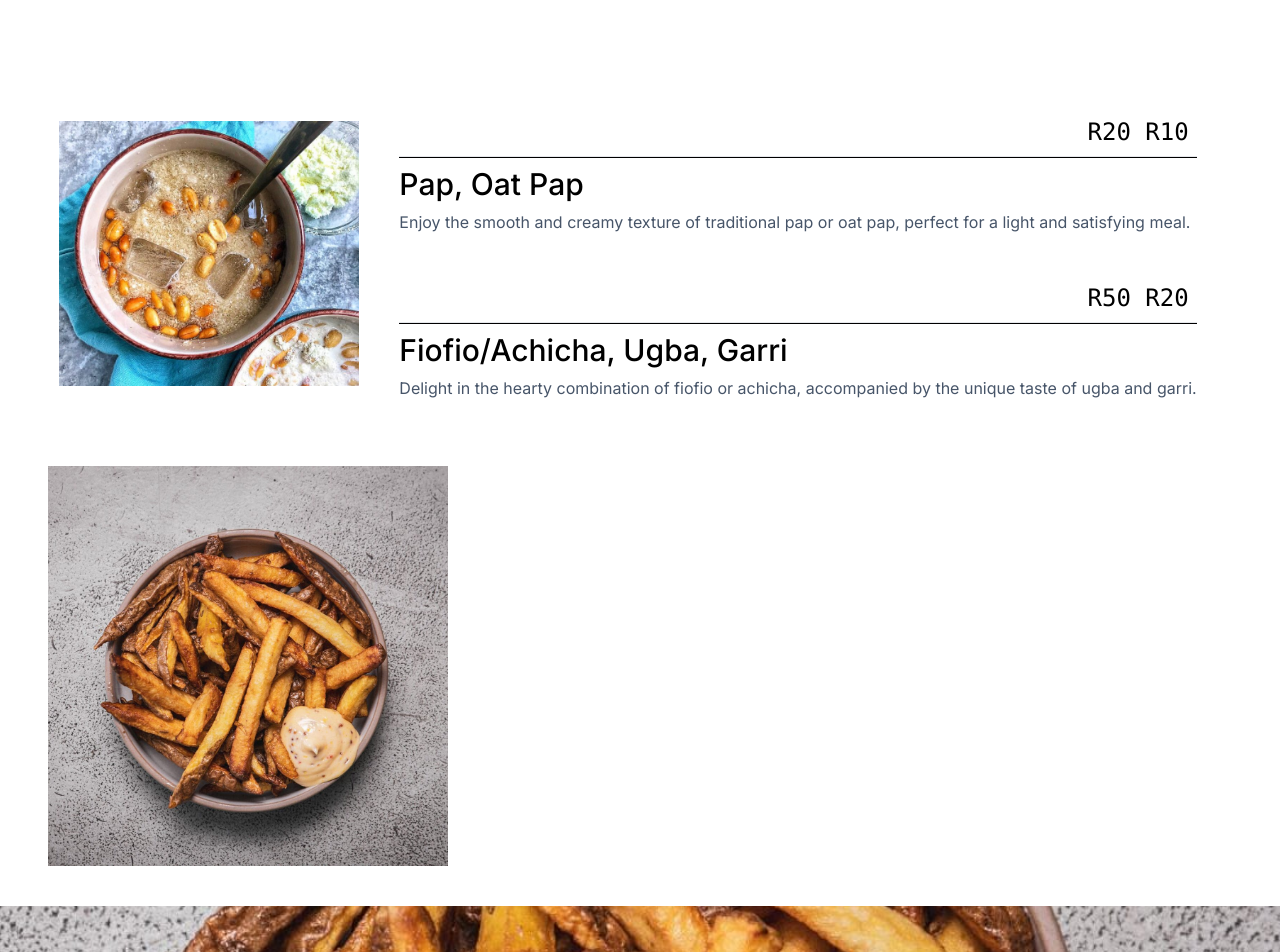
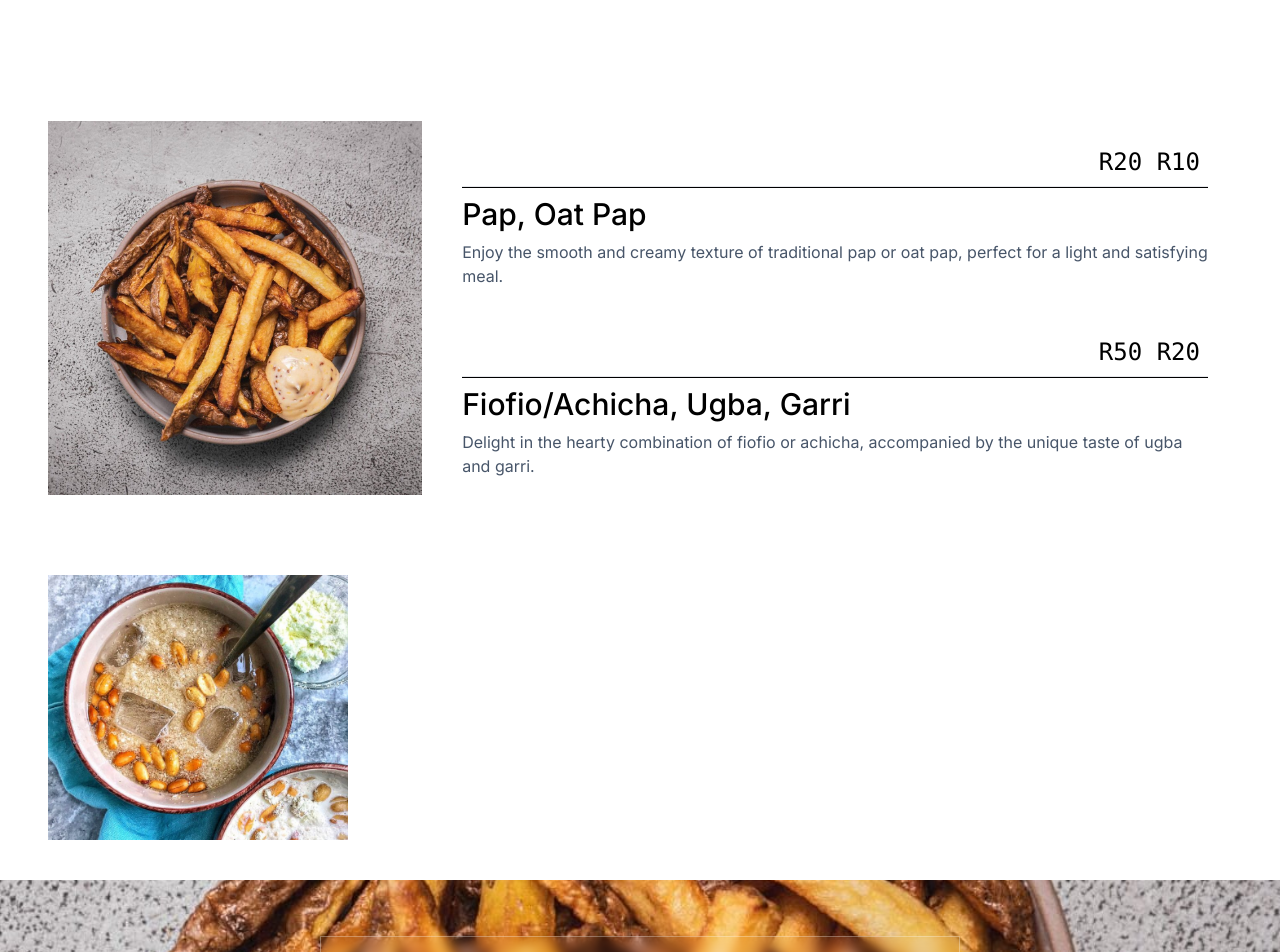
Before and after one commit to IsaacWinner18/LowCost-Foods, a Next.js app: page / in a window 1280 px wide. Shown: the part 1560-2512 px from the top of the page. Built offline with nearby package versions, Linux system fonts and the light colour scheme.

Commit message:
some images switching

```diff
--- a/app/page.js
+++ b/app/page.js
@@ -246,13 +246,13 @@ export default function Home() {
 
               <div className="md:flex md:justify-center md:items-center md: md:mr-16 md:mt-20">
               <div className="m-10">
+
               <Image
-                src="/SoakedGarri.png"
+                src="/barbtwo.jpg"
                 alt="Vercel Logo"
-                width={300}
-                height={300}
+                width={400}
+                height={234}
                 priority
-
               />
             </div>
 
@@ -291,11 +291,12 @@ export default function Home() {
               <div className="m-10">
 
               <Image
-                src="/barbtwo.jpg"
+                src="/SoakedGarri.png"
                 alt="Vercel Logo"
-                width={400}
-                height={234}
+                width={300}
+                height={300}
                 priority
+
               />
             </div>
 
```
